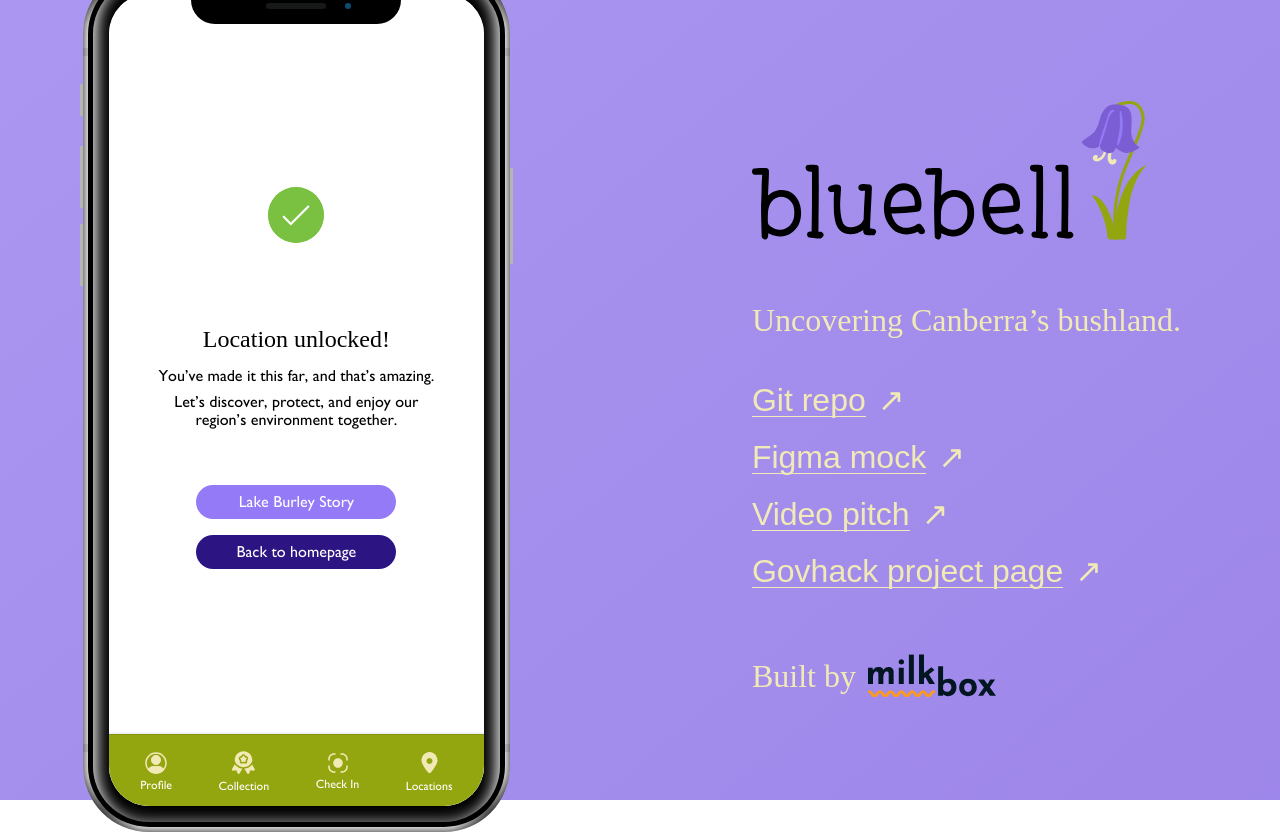
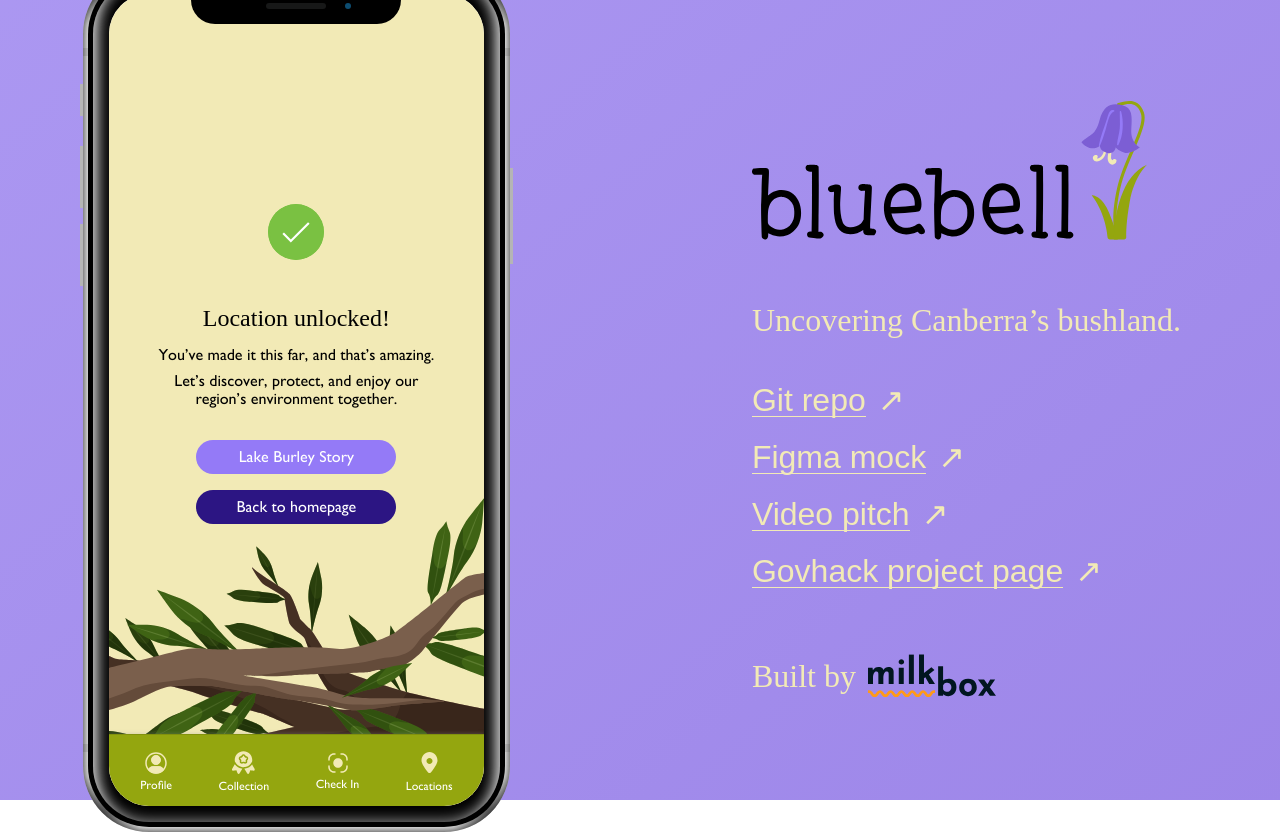
Before and after one commit to callistusystan/bluebell, a React (Create React App) app: page /qr-success in a window 1280 px wide. Built offline with nearby package versions, Linux system fonts and the light colour scheme; a web font is replaced by a local one.

Commit message:
Success page updates

```diff
--- a/src/components/animated-tick/AnimatedTick.css
+++ b/src/components/animated-tick/AnimatedTick.css
@@ -17,7 +17,7 @@
     stroke-width: 2;
     stroke: #fff;
     stroke-miterlimit: 10;
-    margin: 10% auto;
+    margin: 0 auto 5%;
     box-shadow: inset 0px 0px 0px #7ac142;
     animation: fill .4s ease-in-out .9s forwards, scale .3s ease-in-out 1.4s both;
   }
--- a/src/pages/QRSuccessPage.js
+++ b/src/pages/QRSuccessPage.js
@@ -44,7 +44,7 @@
             <AnimatedTick />
             <span
               style={{
-                marginTop: 56,
+                marginTop: 32,
                 font: "var(--title)",
               }}
             >
@@ -69,9 +69,9 @@
             </span>
 
             <Button
-              to="/profile"
+              to="/lake"
               label="Lake Burley Story"
-              style={{ marginTop: 56 }}
+              style={{ marginTop: 32 }}
             />
             <Button
               to="/profile"
@@ -80,6 +80,11 @@
               style={{ marginTop: 16 }}
             />
           </div>
+          <img
+            src="qrSuccessBg.svg"
+            alt=""
+            style={{ position: "absolute", bottom: "-16px" }}
+          />
         </ScrollView>
         <BottomBar />
       </React.Fragment>
@@ -102,7 +107,7 @@
     height: "100%",
     display: "flex",
     flexDirection: "column",
-    background: "var(--snow)",
+    background: "var(--sunshine)",
   },
 };
 
```
Also changed, not shown: public/qrSuccessBg.svg (added).
